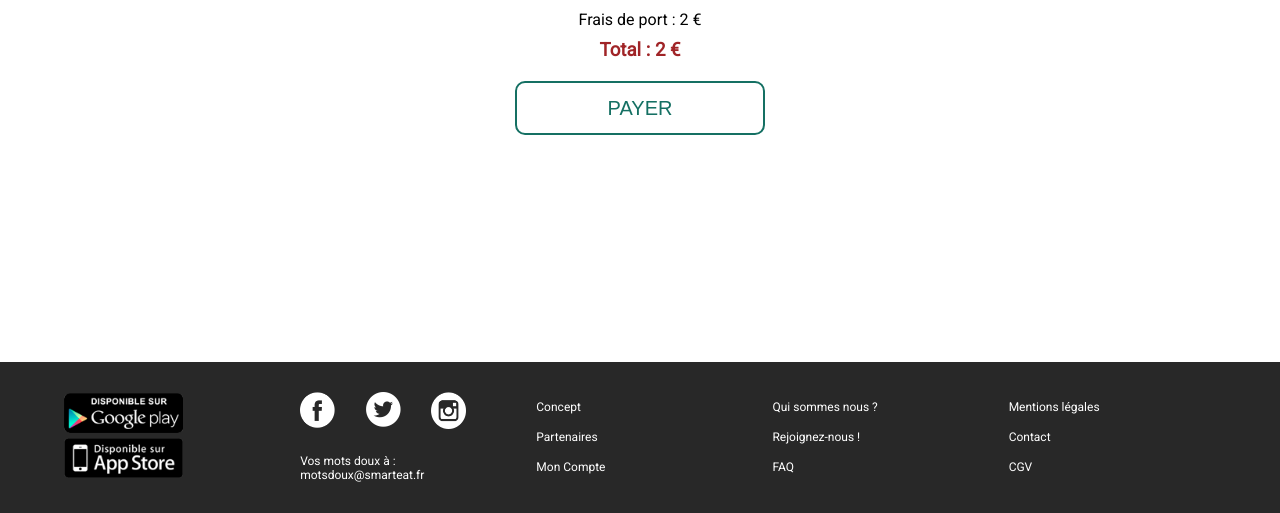
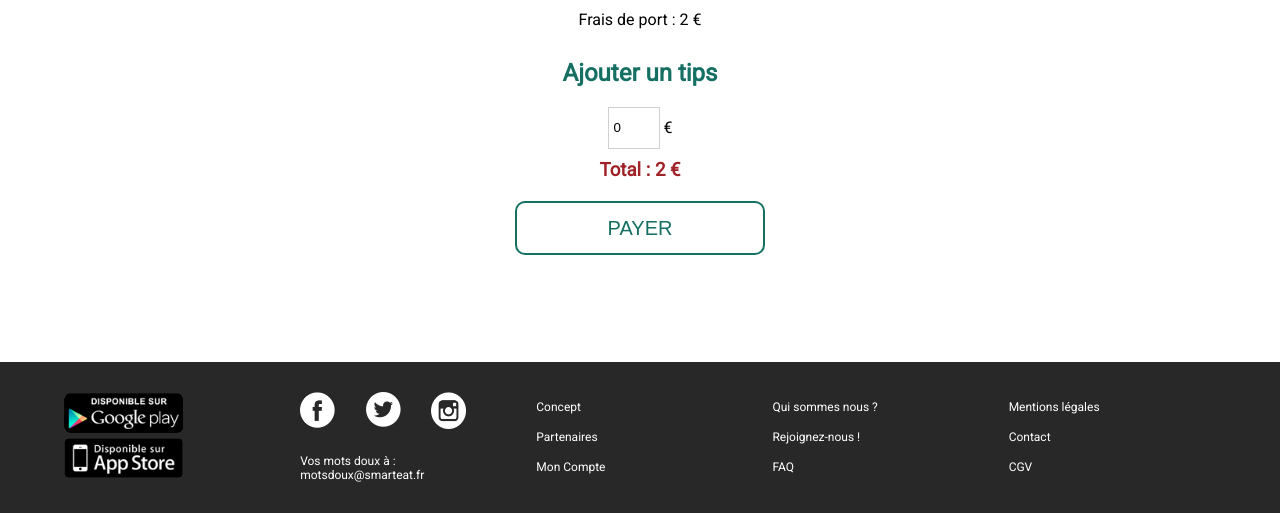
Before and after one commit to AnthonySpault/SmartEat, a PHP site: template views/orderStep2.html.twig in a window 1280 px wide. Shown: the part 287-800 px from the top of the page. Run offline with PHP 8.4, Linux system fonts and the light colour scheme; the template is opened without the code that fills it, so the values that code supplies are empty; some libraries are stand-ins or nearby versions.

Commit message:
Add tips feature

```diff
--- a/Controller/OrderController.php
+++ b/Controller/OrderController.php
@@ -28,6 +28,7 @@ class OrderController extends BaseController
                     }
                 }
                 if ($_POST['kind'] == 'step2') {
+                    $_SESSION['tips'] = $_POST['tips'];
                     $total = $CartManager->totalCart();
                     $OrderManager->validatePayment($total);
                     echo 'true';
--- a/Model/CartManager.php
+++ b/Model/CartManager.php
@@ -66,6 +66,9 @@ class CartManager
                 $_SESSION['cartmealreduc'][$i] = 2;
                 $total -= 2;
             }
+            if(!empty($_SESSION['tips'])) {
+                $total += (float)$_SESSION['tips'];
+            }
             return $total;
         }
         else {
--- a/assets/css/style.css
+++ b/assets/css/style.css
@@ -1107,6 +1107,14 @@ body {
     width: 100%;
 }
 
+#tips {
+    width: 40px;
+    height: 30px;
+    padding: 5px;
+    border: 1px solid #d0d0d0;
+    margin-bottom: 10px;
+}
+
 /* ADMIN PAGE */
 
 .plates {
--- a/assets/js/order.js
+++ b/assets/js/order.js
@@ -56,7 +56,8 @@ function validateStep2() {
         type: 'post',
         url: '?action=order',
         data: {
-            kind:"step2"
+            kind:"step2",
+            tips:$('#tips').val()
         },
         success:function(response) {
             if (response != "true") {
@@ -82,4 +83,9 @@ $(document).ready( function() {
     $("#billingaddress").change(updateInput("billing"));
     $("#shippingaddress").change(updateInput("shipping"));
 
+    $('#tips').bind('keyup mouseup', function() {
+        var total = parseFloat($('#total').attr("data-total"));
+        total += 2 + parseFloat($('#tips').val());
+        $('#total').html('Total : ' + total + ' €');
+    });
 });
--- a/views/orderStep2.html.twig
+++ b/views/orderStep2.html.twig
@@ -39,7 +39,13 @@
 
     <span>Frais de port : 2 €</span>
 
-    <h3 class="red">Total : {{ Total + 2 }} €</h3>
+    <h2 class="green">Ajouter un tips</h2>
+
+    <div class="tips">
+        <input type="number" id="tips" min="0" value="0"> €
+    </div>
+
+    <h3 class="red" id="total" data-total="{{ Total }}">Total : {{ Total + 2 }} €</h3>
 
 
     <button type="button" onclick="validateStep2()">Payer</button>
```
